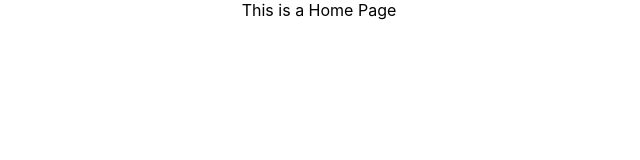
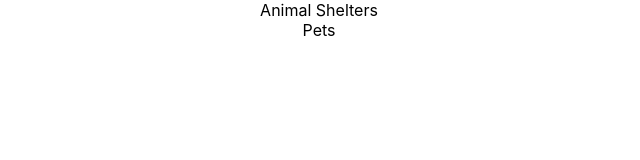
Before and after one commit to megfly/find_furry_friend_frontend, a React (Create React App) app: page / in a window 1280 px wide. Shown: the top 160 px of the page, without its empty margins (321-961 px from the left). Built offline with nearby package versions, Linux system fonts and the light colour scheme.

Commit message:
imported react router Link and added appropriate text to display

```diff
--- a/src/components/Home.js
+++ b/src/components/Home.js
@@ -1,9 +1,15 @@
 import React from 'react'
+import {
+    BrowserRouter as Router,
+    Link
+  } from "react-router-dom";
 
 export default function Home() {
     return (
         <div>
-            This is a Home Page
+            Animal Shelters
+            <br />
+            Pets
         </div>
     )
 }
```
